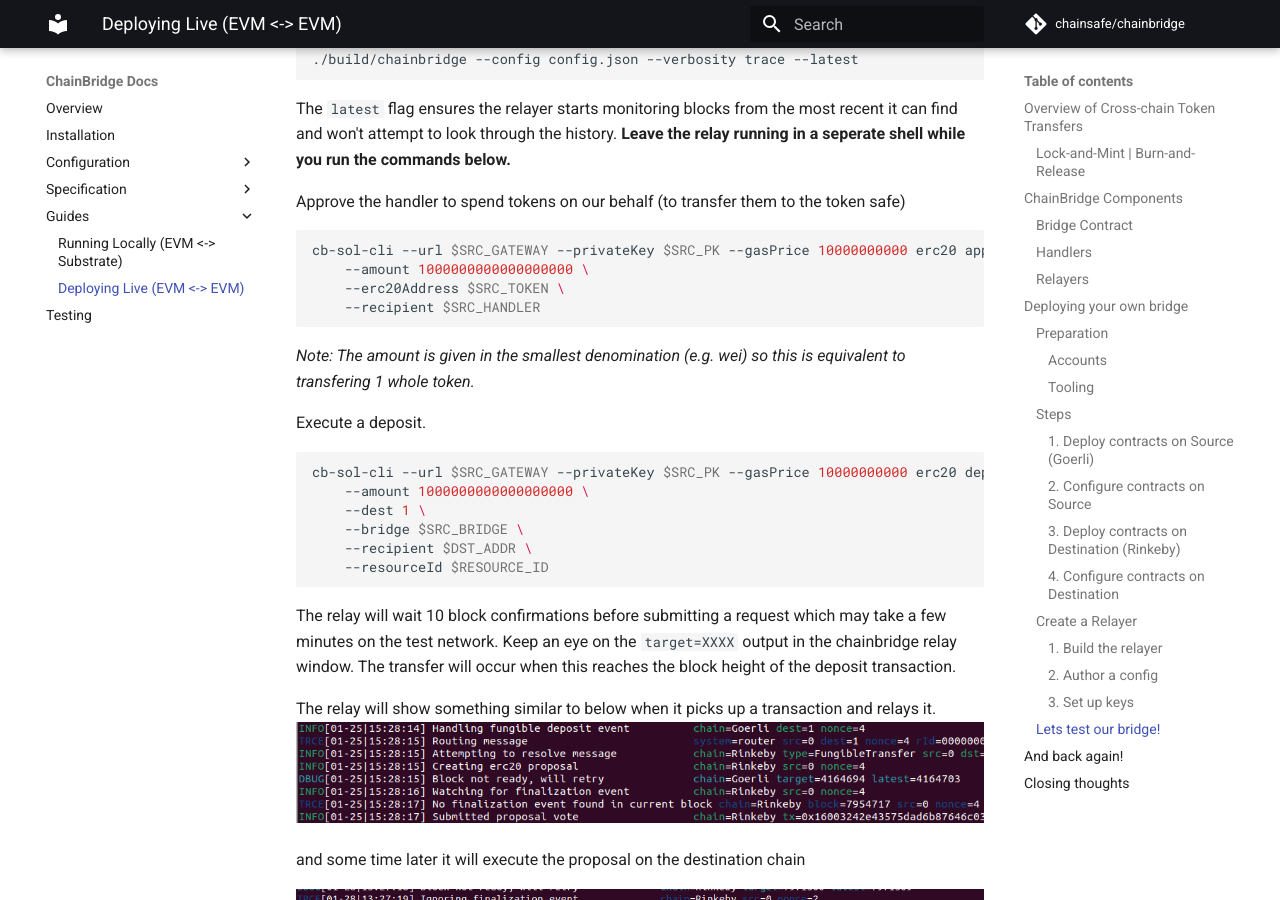
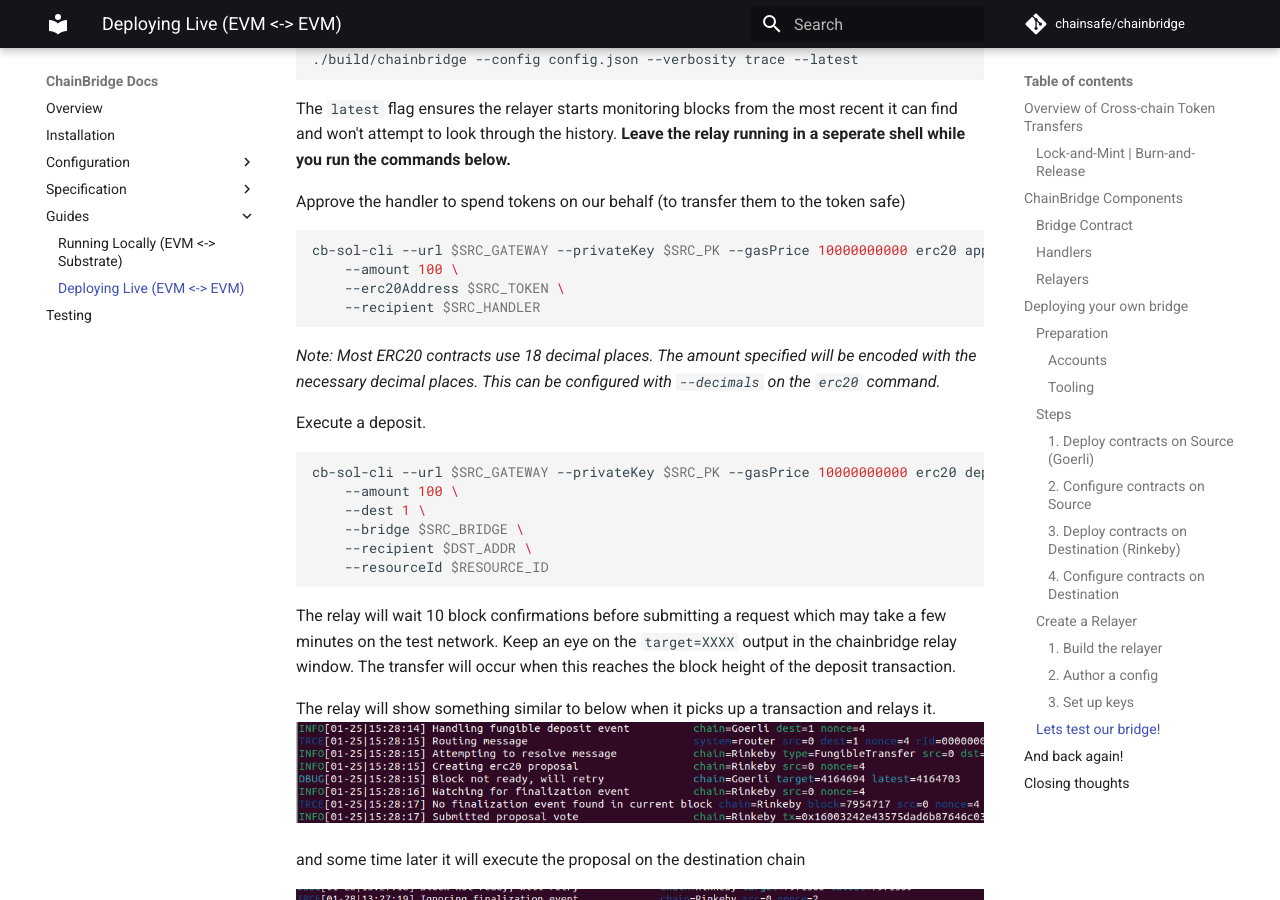
Before and after one commit to ChainSafe/chainbridge-docs, an MkDocs documentation site: the page built from docs/live-evm-bridge.md, in a window 1280 px wide and 900 px high, scrolled down 6705 px. Built offline with MkDocs 1.6.1 and Material for MkDocs 9.7.7, drawn with Linux system fonts in a browser that asks for light colours; comment, search, counter and statistics services are not loaded.

Commit message:
Update token amounts

````diff
--- a/docs/live-evm-bridge.md
+++ b/docs/live-evm-bridge.md
@@ -269,18 +269,18 @@
 
 ```shell
 cb-sol-cli --url $SRC_GATEWAY --privateKey $SRC_PK --gasPrice 10000000000 erc20 approve \
-    --amount 1000000000000000000 \
+    --amount 100 \
     --erc20Address $SRC_TOKEN \
     --recipient $SRC_HANDLER
 ```
 
-*Note: The amount is given in the smallest denomination (e.g. wei) so this is equivalent to transfering 1 whole token.*
+*Note: Most ERC20 contracts use 18 decimal places. The amount specified will be encoded with the necessary decimal places. This can be configured with `--decimals` on the `erc20` command.*
 
 Execute a deposit.
 
 ```shell
 cb-sol-cli --url $SRC_GATEWAY --privateKey $SRC_PK --gasPrice 10000000000 erc20 deposit \
-    --amount 1000000000000000000 \
+    --amount 100 \
     --dest 1 \
     --bridge $SRC_BRIDGE \
     --recipient $DST_ADDR \
````
